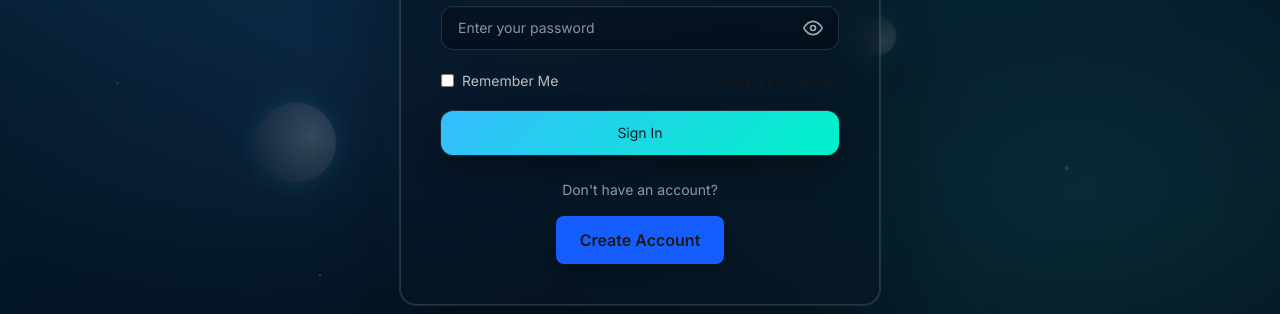
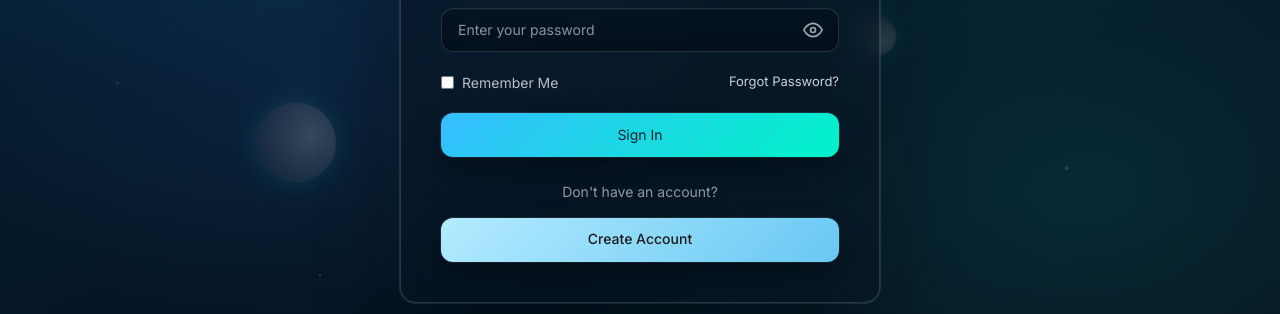
Before and after one commit to SelsoftInc/TimePulse, a Next.js app in the folder nextjs-app/: page /login in a window 1280 px wide. Shown: the part 445-759 px from the top of the page. Built offline with nearby package versions, Linux system fonts and the light colour scheme; no server answers.

Commit message:
Login page UI

```diff
--- a/nextjs-app/src/components/auth/Auth.css
+++ b/nextjs-app/src/components/auth/Auth.css
@@ -495,7 +495,7 @@ select.form-control option:hover {
 }
 
 .forgot-link {
-  font-size: 14px;
+  font-size: 13px;
   color: rgba(0, 255, 209, 0.86);
   text-decoration: none;
 }
@@ -548,33 +548,92 @@ select.form-control option:hover {
   font-size: 14px;
 }
 
+
+.btn-primary-ice {
+  background-image: linear-gradient(
+    135deg,
+    rgba(180, 235, 255, 1) 0%,
+    rgba(110, 210, 255, 0.95) 100%
+  );
+  border: none;
+  color: rgba(3, 18, 30, 0.92);
+  font-weight: 500;
+  padding: 10px 20px;
+  border-radius: 12px;
+  cursor: pointer;
+  transition: transform 0.25s ease,
+              filter 0.25s ease,
+              box-shadow 0.25s ease,
+              opacity 0.25s ease;
+  box-shadow:
+    0 14px 30px rgba(0, 0, 0, 0.35),
+    0 0 0 1px rgba(255, 255, 255, 0.10);
+}
+
+/* Hover */
+.btn-primary-ice:hover {
+  transform: translateY(-1px);
+  filter: brightness(1.04);
+  box-shadow:
+    0 18px 40px rgba(0, 0, 0, 0.42),
+    0 0 30px rgba(160, 220, 255, 0.35);
+}
+
+/* Active */
+.btn-primary-ice:active:not(:disabled) {
+  transform: translateY(0);
+  box-shadow:
+    0 10px 24px rgba(0, 0, 0, 0.35),
+    0 0 0 1px rgba(255, 255, 255, 0.08);
+}
+
+/* Disabled */
+.btn-primary-ice:disabled {
+  opacity: 0.55;
+  filter: saturate(0.6);
+  cursor: not-allowed;
+}
+
+/* Full width support */
+.btn-primary-ice.btn-block {
+  display: block;
+  width: 100%;
+  height: 44px;
+  font-size: 14px;
+}
+
 /* Social Login */
 .auth-divider {
-  text-align: center;
-  position: relative;
+  display: flex;
+  align-items: center;
+  justify-content: center;
+  gap: 16px;                 /* space between line and OR */
   margin: 15px 0;
+  width: 100%;
 }
 
-.auth-divider::before {
+.auth-divider::before,
+.auth-divider::after {
   content: '';
-  position: absolute;
-  top: 50%;
-  left: 0;
-  width: 100%;
+  flex: 1;
   height: 1px;
-  background: linear-gradient(90deg, rgba(255, 255, 255, 0) 0%, rgba(0, 255, 209, 0.22) 50%, rgba(255, 255, 255, 0) 100%);
+  background: linear-gradient(
+    90deg,
+    rgba(255, 255, 255, 0) 0%,
+    rgba(0, 255, 209, 0.22) 50%,
+    rgba(255, 255, 255, 0) 100%
+  );
 }
 
 .auth-divider span {
-  position: relative;
+  padding: 0 12px;
   background-color: rgba(8, 20, 34, 0.56);
   backdrop-filter: blur(12px);
-  padding: 0 15px;
-  color: rgba(255, 255, 255, 0.62);
   font-size: 14px;
+  white-space: nowrap;
+}
 
-  transform: translateX(-12px); /* 👈 move left */
-}
+
 
 
 .social-login {
--- a/nextjs-app/src/components/auth/Login.jsx
+++ b/nextjs-app/src/components/auth/Login.jsx
@@ -508,7 +508,7 @@ const Login = () => {
               />
               <label htmlFor="remember" className='!text-white/80'>Remember Me</label>
             </div>
-            <Link href="/forgot-password" className="forgot-link">
+            <Link href="/forgot-password" className="forgot-link !text-white/80">
               Forgot Password?
             </Link>
           </div>
@@ -572,8 +572,8 @@ const Login = () => {
           </p>
           <Link
             href="/create-account"
-            className="inline-block px-6 py-3 bg-blue-600 hover:bg-blue-700 text-white rounded-lg shadow-lg hover:shadow-xl transform hover:scale-105 transition-all duration-200 font-semibold"
-          >
+            className='btn-primary-ice btn-block'
+            >
             Create Account
           </Link>
         </div>
```
